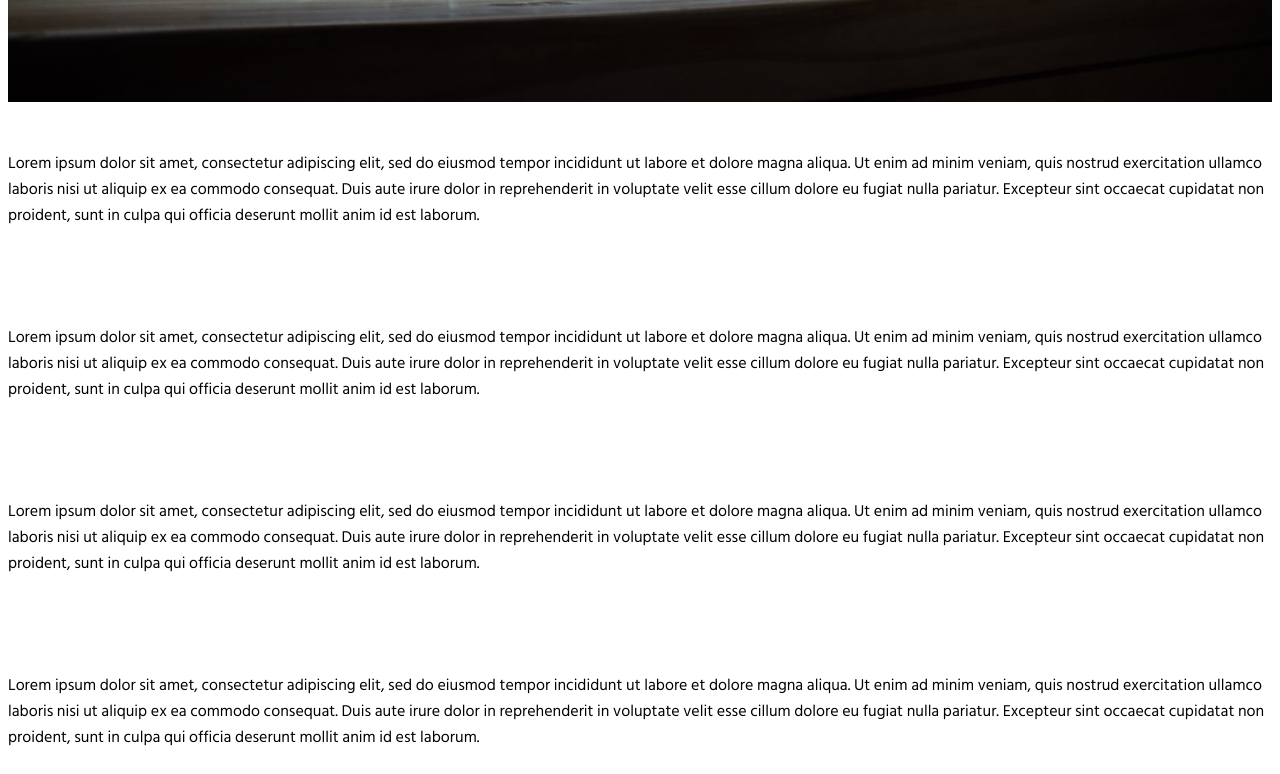
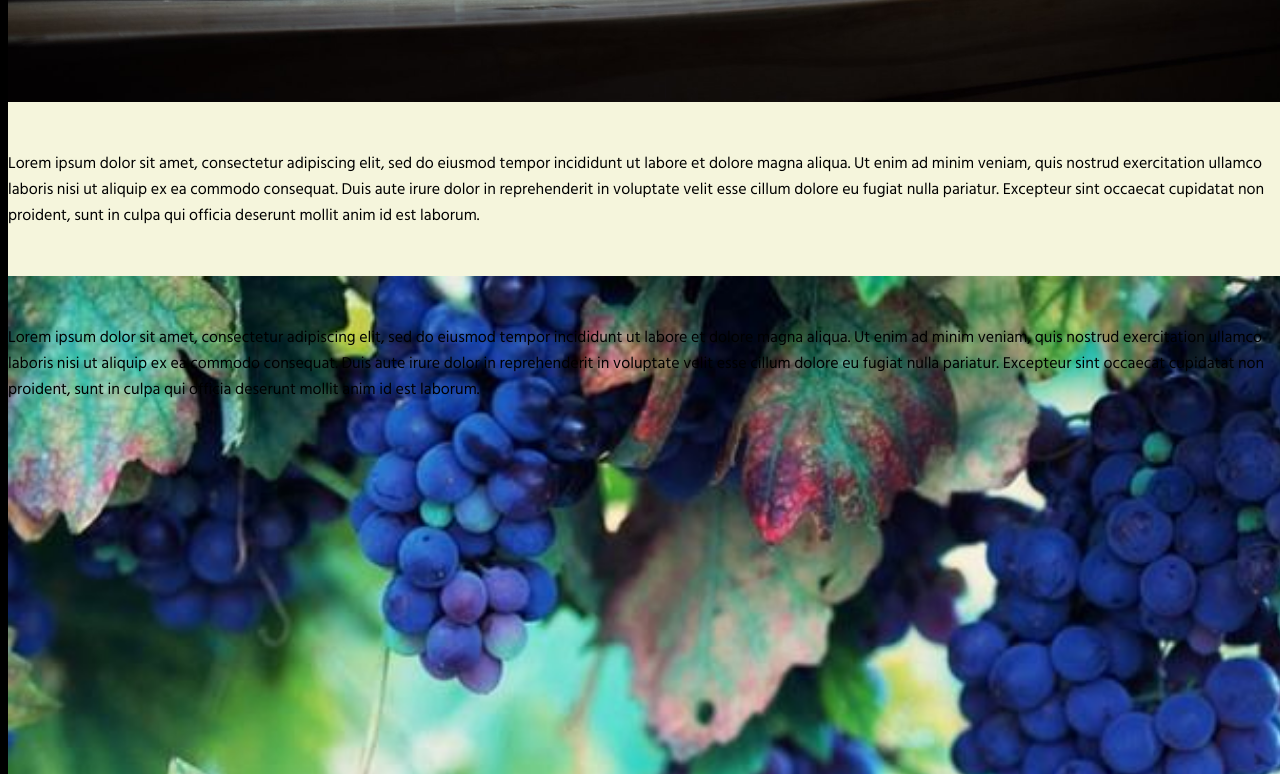
Before and after one commit to mariamnersisyan97/FinalProjectChoirPage, a plain HTML site: page index.html in a window 1280 px wide. Shown: the part 706-1480 px from the top of the page. Drawn offline with nearby package versions, Linux system fonts and the light colour scheme.

Commit message:
containers

```diff
--- a/main.js
+++ b/main.js
@@ -9,15 +9,10 @@
 
 // })
 $(document).ready(function() {
-    // grab the initial top offset of the navigation
+
        var stickyNavTop = $('.navbar').offset().top;
-
-       // our function that decides weather the navigation bar should have "fixed" css position or not.
-       var stickyNav = function(){
-        var scrollTop = $(window).scrollTop(); // our current vertical position from the top
-
-        // if we've scrolled more than the navigation, change its position to fixed to stick to top,
-        // otherwise change it back to relative
+              var stickyNav = function(){
+        var scrollTop = $(window).scrollTop();
         if (scrollTop > stickyNavTop) {
             $('.navbar').addClass('sticky');
         } else {
@@ -26,7 +21,6 @@ $(document).ready(function() {
     };
 
     stickyNav();
-    // and run it again every time you scroll
     $(window).scroll(function() {
         stickyNav();
     });
--- a/style.css
+++ b/style.css
@@ -3,6 +3,14 @@ html, body {
     overflow-x: hidden; REMOVES HORIZONTAL SCROLLBAR THE ABOVE CREATES
     margin-top: 0px; COMPENSATES THE HORIZONTAL SCROLLBAR */
     font-family: 'Hind Siliguri', sans-serif;
+}
+body {
+    background: black;
+    background-position: center;
+    width: 100%;
+    height: 100vh;
+    background-size: cover;
+
 }
 /* header {
     color: black;
@@ -66,7 +74,7 @@ nav ul {
     float: right;
     margin: 0;
     padding: 0;
-    margin-top: -150px;
+    margin-top: -120px;
 
 }
 nav ul li a{
@@ -110,3 +118,23 @@ section header div nav p {
     z-index: 100;
     border-top: 0;
   }
+.second-container {
+    background-color: beige;
+    padding: none;
+}
+.third-container {
+    background: url("grapes.jpg");
+    background-position: center;
+    width: 100%;
+    height: 100vh;
+    background-size: cover;
+
+}
+
+.fourth-container {
+    background-color: navy;
+
+}
+.fifth-container {
+    background-color: white;
+}
```
Also changed, not shown: girlpic.jpg (added), yerevanpicture.jpg (added).
